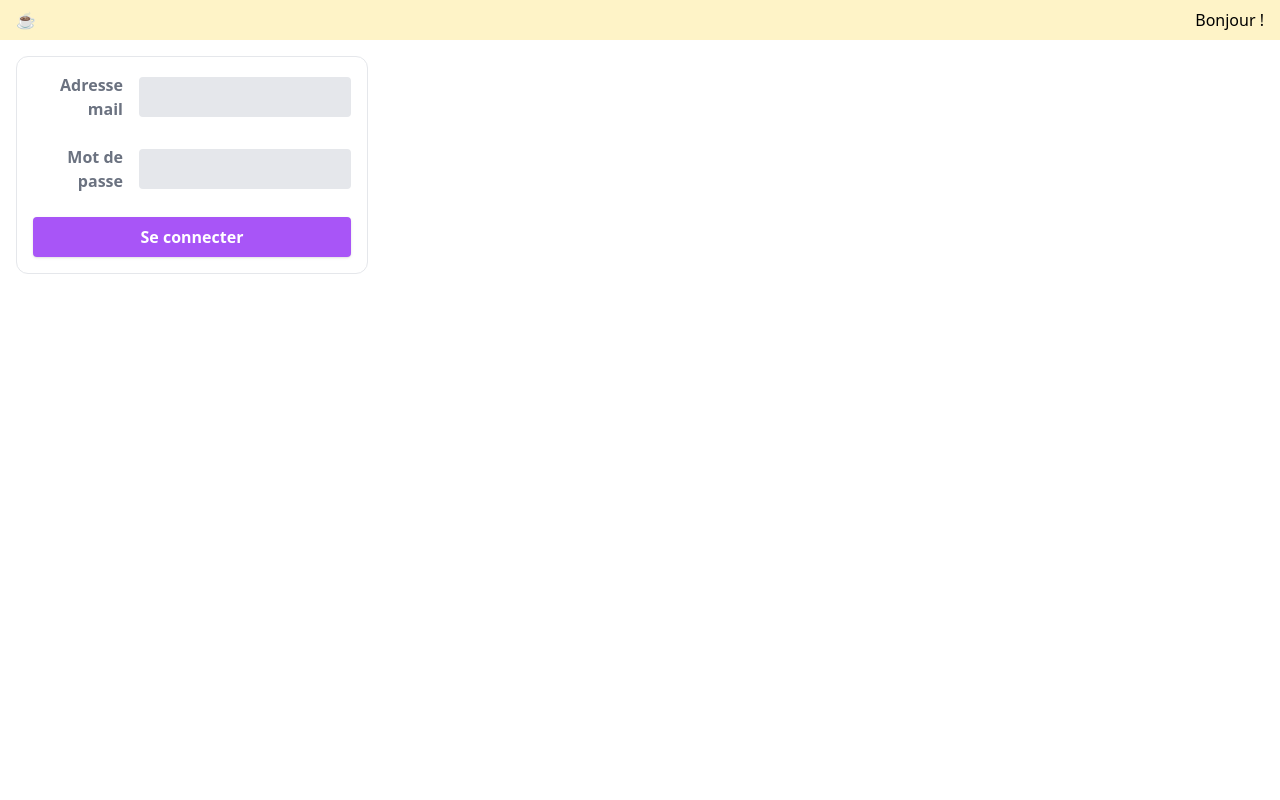
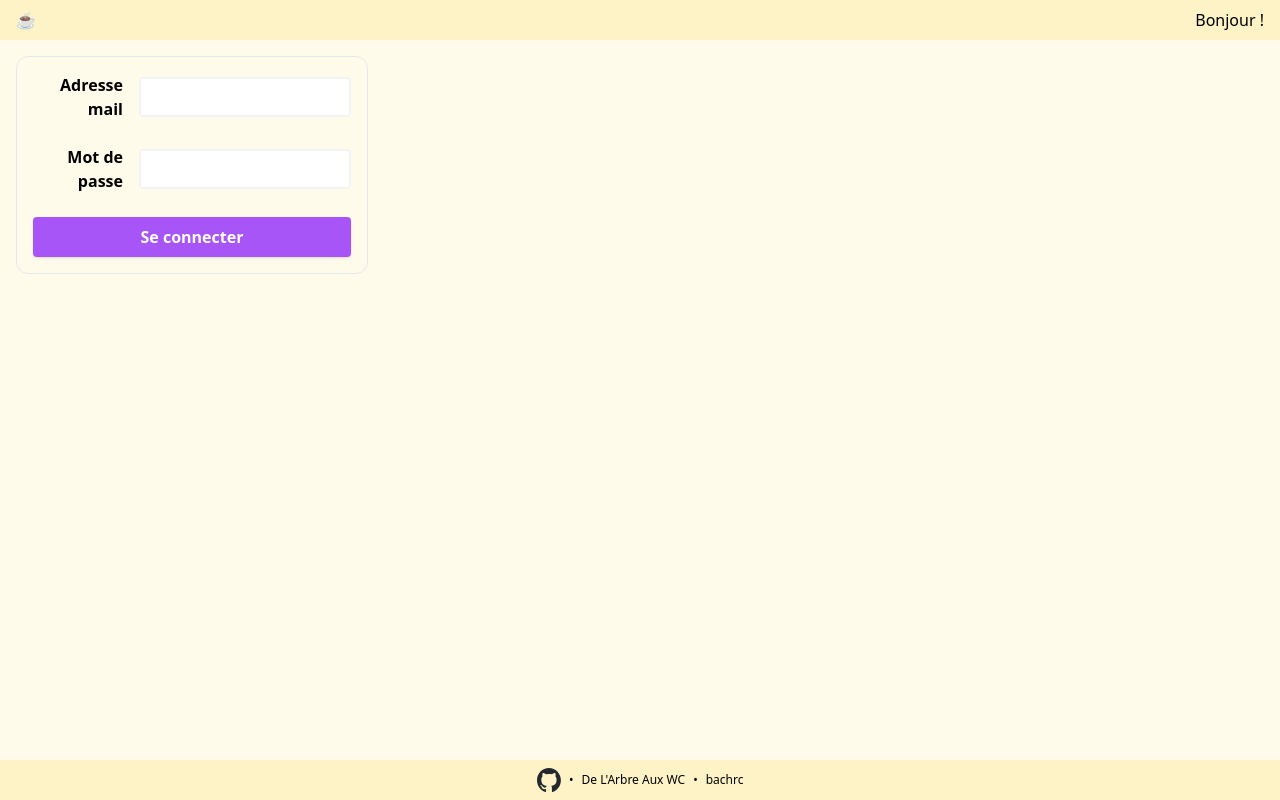
Before and after one commit to bachrc/de-l-arbre-aux-wc, a SvelteKit app: page /login in a window 1280 px wide. Built offline with nearby package versions, Linux system fonts and the light colour scheme; what pocketbase would draw is missing.

Commit message:
feat(style): ajout d'un pied de page

```diff
--- a/src/routes/+layout.svelte
+++ b/src/routes/+layout.svelte
@@ -1,14 +1,15 @@
 <script>
   import { currentUser } from '$lib/login.svelte';
+  import githubLogo from '../images/github-mark.svg';
   import '../app.css';
 
   let { children } = $props();
 </script>
 
-<div>
+<div class="flex flex-col min-h-screen">
   <nav class="flex flex-row w-full h-10 bg-amber-100 items-center gap-2 px-4">
     <a href="/"><span>☕️</span></a>
-    <div class=" grow"></div>
+    <div class="grow"></div>
     {#if currentUser.value != null}
       <a href="/profil"><span>Bonjour {currentUser.name} !</span></a>
     {:else}
@@ -17,5 +18,18 @@
       </a>
     {/if}
   </nav>
-  {@render children()}
+  <main class="grow bg-amber-50">
+    {@render children()}
+  </main>
+  <footer class="w-full text-xs h-10 gap-2 bg-amber-100 flex flex-row items-center justify-center">
+    <a href="https://github.com/bachrc/de-l-arbre-aux-wc">
+      <img src={githubLogo} alt="Logo Github" class="w-auto h-6" />
+    </a>
+    <span>•</span>
+    <span>De L'Arbre Aux WC</span>
+    <span>•</span>
+    <a href="https://bachrc.net">
+      <span>bachrc</span>
+    </a>
+  </footer>
 </div>
--- a/src/routes/+page.svelte
+++ b/src/routes/+page.svelte
@@ -1 +1,3 @@
-<h1 class="text-lg">On fait du café</h1>
+<div class="p-2">
+  <h1 class="text-lg">On fait du café</h1>
+</div>
--- a/src/routes/login/+page.svelte
+++ b/src/routes/login/+page.svelte
@@ -25,13 +25,13 @@
   <div class="border p-4 rounded-xl">
     <div class="md:flex md:items-center mb-6">
       <div class="md:w-1/3">
-        <label class="block text-gray-500 font-bold md:text-right mb-1 md:mb-0 pr-4" for="mail">
+        <label class="block font-bold md:text-right mb-1 md:mb-0 pr-4" for="mail">
           Adresse mail
         </label>
       </div>
       <div class="md:w-2/3">
         <input
-          class="bg-gray-200 appearance-none border-2 border-gray-200 rounded w-full py-2 px-4 text-gray-700 leading-tight focus:outline-none focus:bg-white focus:border-purple-500"
+          class=" appearance-none border-2 border-gray-100 rounded w-full py-2 px-4 text-gray-700 leading-tight focus:outline-none focus:bg-white focus:border-purple-500"
           id="mail"
           type="email"
           name="mail"
@@ -41,13 +41,13 @@
     </div>
     <div class="md:flex md:items-center mb-6">
       <div class="md:w-1/3">
-        <label class="block text-gray-500 font-bold md:text-right mb-1 md:mb-0 pr-4" for="password">
+        <label class="block font-bold md:text-right mb-1 md:mb-0 pr-4" for="password">
           Mot de passe
         </label>
       </div>
       <div class="md:w-2/3">
         <input
-          class="bg-gray-200 appearance-none border-2 border-gray-200 rounded w-full py-2 px-4 text-gray-700 leading-tight focus:outline-none focus:bg-white focus:border-purple-500"
+          class=" border-gray-100 appearance-none border-2 rounded w-full py-2 px-4 text-gray-700 leading-tight focus:outline-none focus:bg-white focus:border-purple-500"
           id="password"
           type="password"
           name="password"
```
Also changed, not shown: src/images/github-mark.svg (added).
